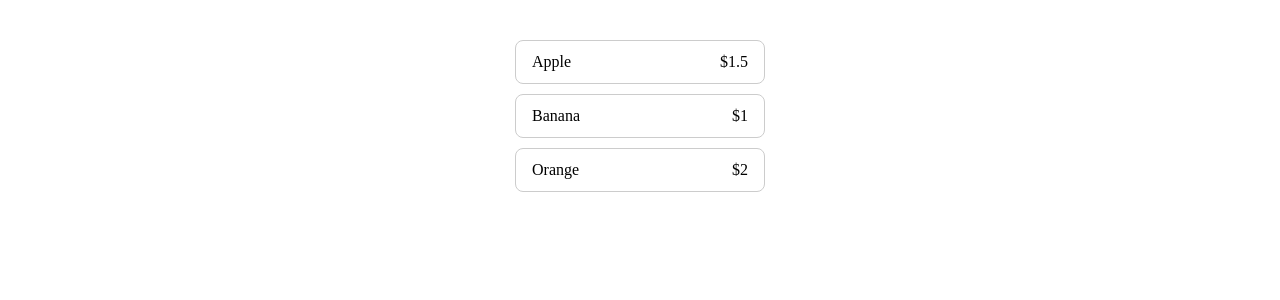
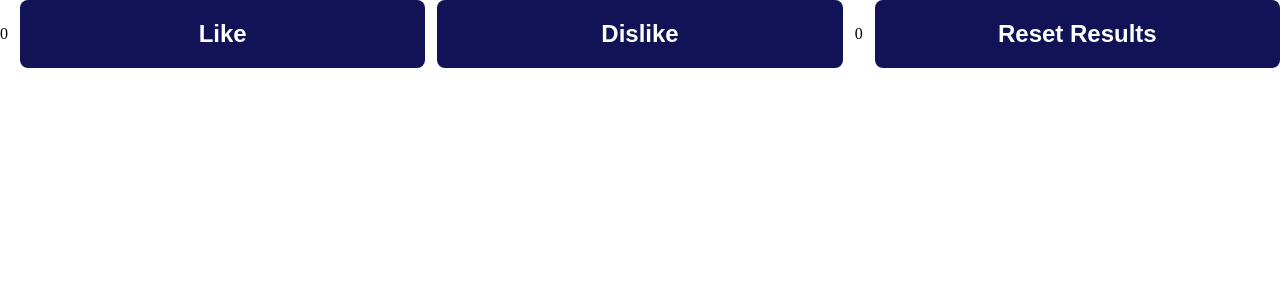
Before and after one commit to iwan-semjonow-dev/78_react_js, a React (Vite) app: page / in a window 1280 px wide. Shown: the top 300 px of the page. Built offline with nearby package versions, Linux system fonts and the light colour scheme.

Commit message:
Add homework 04

```diff
--- a/src/App.jsx
+++ b/src/App.jsx
@@ -8,7 +8,8 @@ import "./App.css";
 
 // Homeworks imports
 // import Homework02 from "./homeworks/Homework02/Homework02";
-import Homework03 from "./homeworks/Homework03/Homework03";
+// import Homework03 from "./homeworks/Homework03/Homework03";
+import Homework04 from "./homeworks/Homework04/Homework04";
 
 
 function App() {
@@ -24,7 +25,8 @@ function App() {
       {/* <Lesson03/> */}
       {/* Lesson 04. State */}
       {/* <Lesson04/> */}
-      <Homework03/>
+      {/* <Homework03/> */}
+      <Homework04/>
     </div>
   );
 }
--- /dev/null
+++ b/src/components/Feedback/Feedback.jsx
@@ -0,0 +1,34 @@
+import "./styles.css";
+import Button from "../Button/Button";
+import { useState } from "react";
+
+function Feedback() {
+    const [likes, setLikes] = useState(0);
+    const [dislikes, setDislikes] = useState(0);
+
+    return (
+        <div className="feedback">
+            <span>{likes}</span>
+
+            <Button
+                name="Like"
+                onClick={() => setLikes(likes + 1)}
+            />
+
+            <Button
+                name="Dislike"
+                onClick={() => setDislikes(dislikes + 1)}
+            />
+            <span>{dislikes}</span>
+
+            <Button name="Reset Results"
+                onClick={() => {
+                    setLikes(0);
+                    setDislikes(0);
+                }}
+            />
+        </div>
+    )
+}
+
+export default Feedback;
--- /dev/null
+++ b/src/components/Feedback/styles.css
@@ -0,0 +1,5 @@
+.feedback {
+    display: flex;
+    align-items: center;
+    gap: 12px;
+}
--- /dev/null
+++ b/src/homeworks/Homework04/Homework04.jsx
@@ -0,0 +1,12 @@
+import "./styles.css";
+import Feedback from "../../components/Feedback/Feedback";
+
+function Homework04() {
+    return (
+        <div>
+            <Feedback/>
+        </div>
+    )
+}
+
+export default Homework04
```
Also changed, not shown: src/homeworks/Homework04/styles.css (added).
